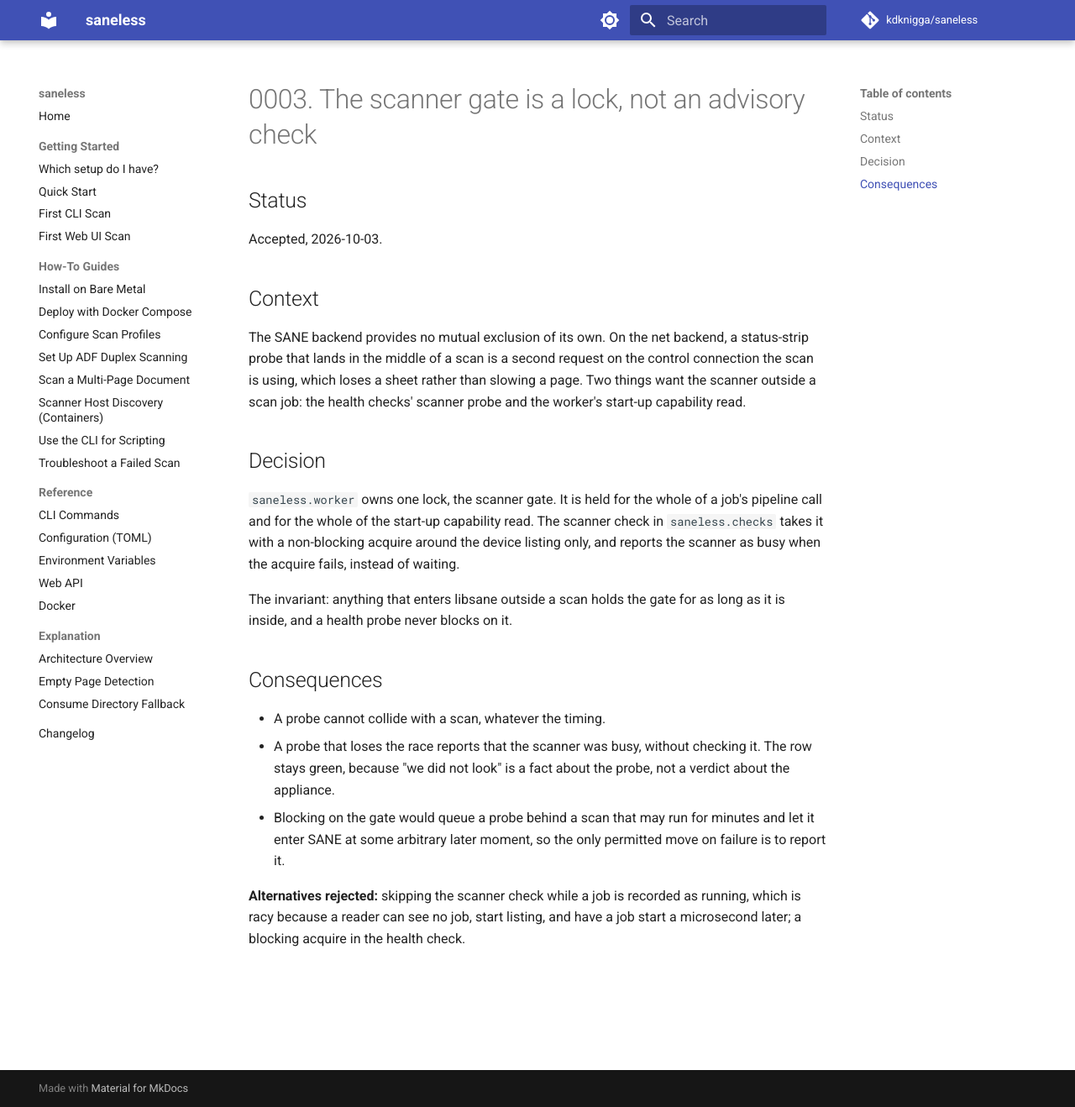
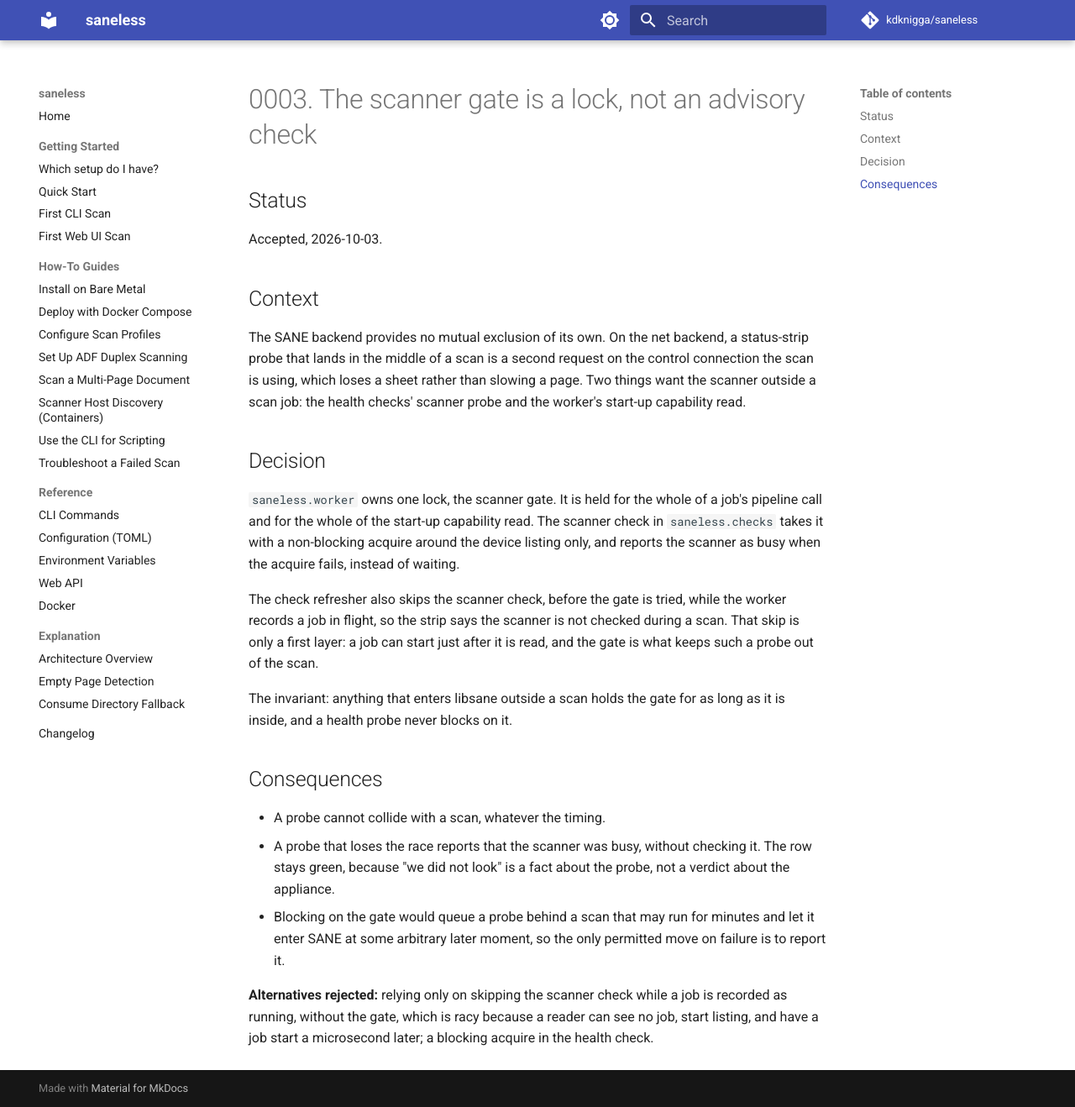
Before and after one commit to kdknigga/saneless, an MkDocs documentation site: the page built from docs/explanation/decisions/0003-scanner-gate-is-a-lock.md, in a window 1280 px wide and 1318 px high. Shown: the whole window at 84% size. Built offline with MkDocs 1.6.1 and Material for MkDocs 9.7.7, drawn with Linux system fonts in a browser that asks for light colours; comment, search, counter and statistics services are not loaded.

Commit message:
fix(51): WR-12 record the running-job skip as ADR 0003's first layer
The record rejected skipping the scanner check while a job runs, but the
refresher does exactly that ahead of the gate. What was rejected is the
skip on its own, without the lock.

Co-Authored-By: Claude Opus 5.5 (1M context) <noreply@anthropic.com>
Claude-Session: https://claude.ai/code/session_015tNbPXausUJz2YgDAfExKU

```diff
--- a/docs/explanation/decisions/0003-scanner-gate-is-a-lock.md
+++ b/docs/explanation/decisions/0003-scanner-gate-is-a-lock.md
@@ -12,6 +12,8 @@ The SANE backend provides no mutual exclusion of its own. On the net backend, a
 
 `saneless.worker` owns one lock, the scanner gate. It is held for the whole of a job's pipeline call and for the whole of the start-up capability read. The scanner check in `saneless.checks` takes it with a non-blocking acquire around the device listing only, and reports the scanner as busy when the acquire fails, instead of waiting.
 
+The check refresher also skips the scanner check, before the gate is tried, while the worker records a job in flight, so the strip says the scanner is not checked during a scan. That skip is only a first layer: a job can start just after it is read, and the gate is what keeps such a probe out of the scan.
+
 The invariant: anything that enters libsane outside a scan holds the gate for as long as it is inside, and a health probe never blocks on it.
 
 ## Consequences
@@ -20,4 +22,4 @@ The invariant: anything that enters libsane outside a scan holds the gate for as
 - A probe that loses the race reports that the scanner was busy, without checking it. The row stays green, because "we did not look" is a fact about the probe, not a verdict about the appliance.
 - Blocking on the gate would queue a probe behind a scan that may run for minutes and let it enter SANE at some arbitrary later moment, so the only permitted move on failure is to report it.
 
-**Alternatives rejected:** skipping the scanner check while a job is recorded as running, which is racy because a reader can see no job, start listing, and have a job start a microsecond later; a blocking acquire in the health check.
+**Alternatives rejected:** relying only on skipping the scanner check while a job is recorded as running, without the gate, which is racy because a reader can see no job, start listing, and have a job start a microsecond later; a blocking acquire in the health check.
```
